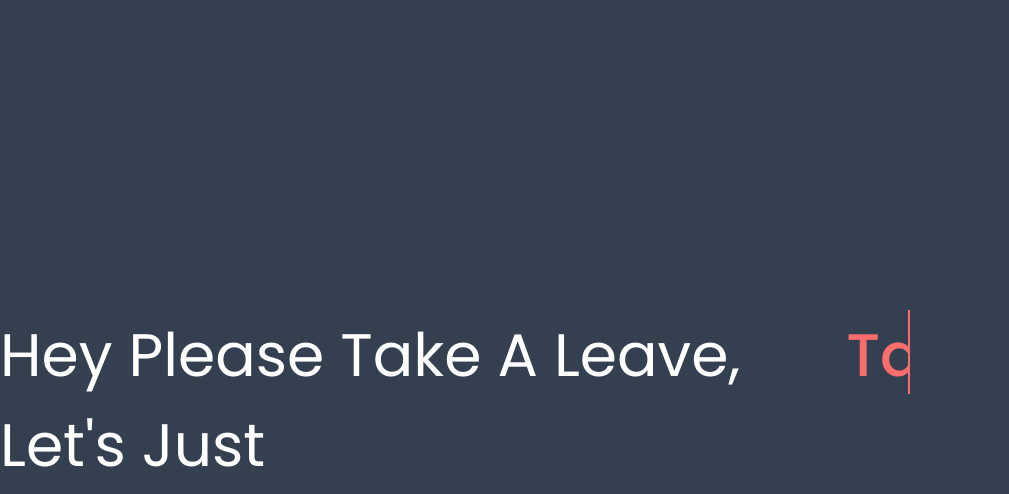
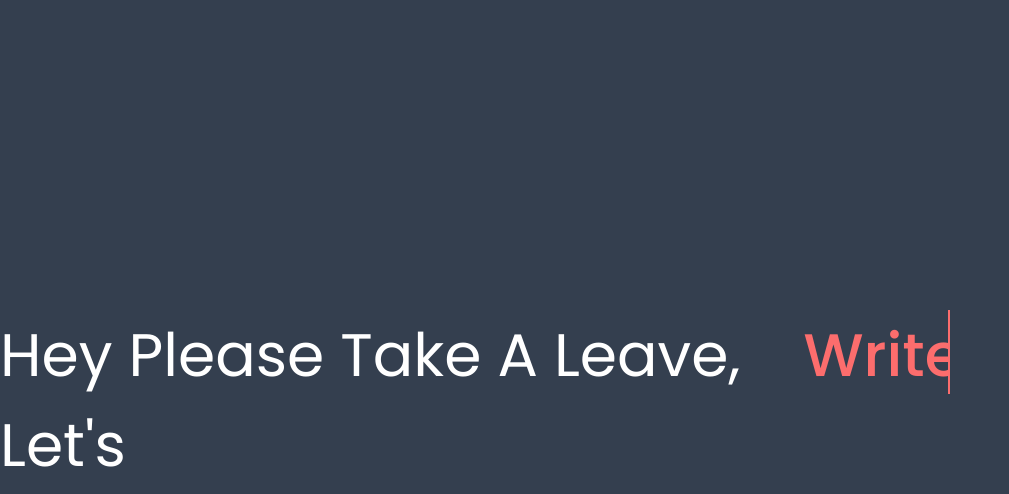
Before and after one commit to HariHaran9209/Bio_Data, a Django app: page /testing/ in a window 1280 px wide. Shown: the top 494 px of the page, without its empty margins (0-1009 px from the left). Run offline with Django 4.2, Linux system fonts and the light colour scheme; parts of the project's set-up code (start-up, migrations or seed data) failed here and were passed over.

Commit message:
Update testing.html

```diff
--- a/biodata/templates/testing.html
+++ b/biodata/templates/testing.html
@@ -74,7 +74,7 @@
 </head>
 <body>
   <div class="wrapper">
-    <div class="static-txt">Hey Please Take A Leave, Let's Just </div>
+    <div class="static-txt">Hey Please Take A Leave, Let's </div>
     <ul class="dynamic-txts">
       <li><span>Study Together</span></li>
       <li><span>Talk</span></li>
```
